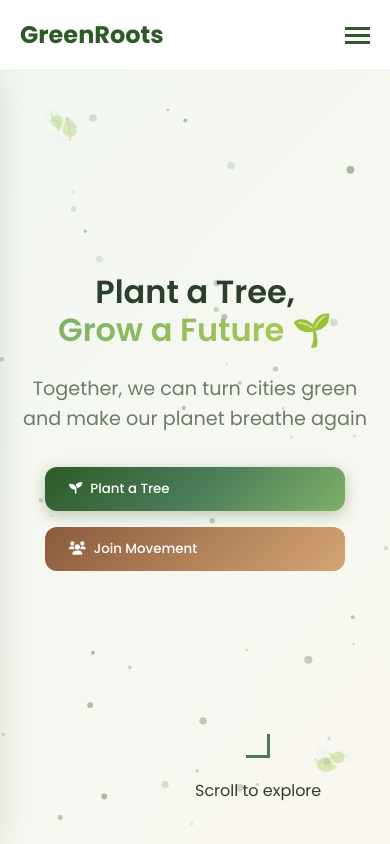
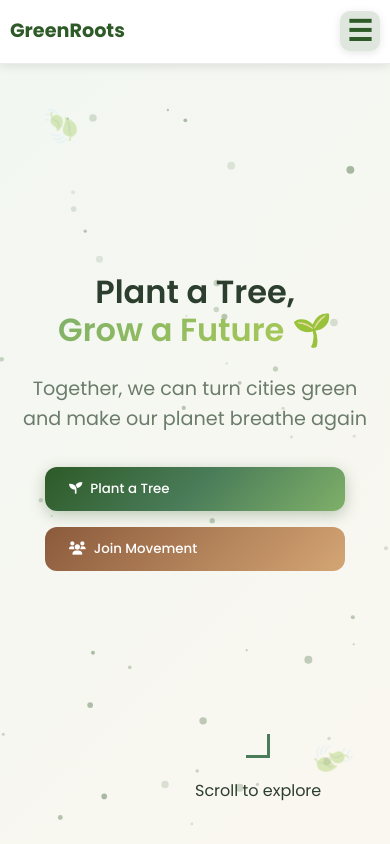
Before and after one commit to shampatil23/Green, a plain HTML site: page index.html in a window 390 px wide. Shown: the top 844 px of the page. Drawn offline with nearby package versions, Linux system fonts and the light colour scheme; no server answers.

Commit message:
Fix mobile navbar overflow issue - navbar now properly contained within viewport

```diff
--- a/styles.css
+++ b/styles.css
@@ -30,6 +30,8 @@
 html {
     scroll-behavior: smooth;
     font-size: 16px;
+    overflow-x: hidden;
+    width: 100%;
 }
 
 body {
@@ -38,12 +40,16 @@ body {
     color: var(--dark-text);
     background-color: var(--white);
     overflow-x: hidden;
+    width: 100%;
+    max-width: 100vw;
 }
 
 .container {
     max-width: 1200px;
     margin: 0 auto;
     padding: 0 20px;
+    width: 100%;
+    box-sizing: border-box;
 }
 
 /* ===== TYPOGRAPHY ===== */
@@ -170,9 +176,10 @@ p {
     display: flex;
     justify-content: space-between;
     align-items: center;
-    max-width: 1200px;
+    max-width: 1400px;
     margin: 0 auto;
     padding: 0 20px;
+    position: relative;
 }
 
 .nav-logo {
@@ -192,18 +199,19 @@ p {
 .nav-menu {
     display: flex;
     list-style: none;
-    gap: 1.8rem;
+    gap: 1.2rem;
     align-items: center;
     margin: 0;
     padding: 0;
+    flex-wrap: nowrap;
 }
 
 .nav-link {
     text-decoration: none;
     color: var(--dark-text);
     font-weight: 500;
-    font-size: 0.95rem;
-    padding: 0.5rem 0.8rem;
+    font-size: 0.88rem;
+    padding: 0.5rem 0.6rem;
     border-radius: 6px;
     transition: var(--transition);
     position: relative;
@@ -234,14 +242,26 @@ p {
     display: none;
     flex-direction: column;
     cursor: pointer;
-    gap: 4px;
+    gap: 6px;
+    z-index: 1001;
+    position: relative;
+    padding: 12px;
+    background: var(--primary-green);
+    border-radius: 8px;
+    box-shadow: 0 2px 8px rgba(0,0,0,0.15);
+}
+
+.hamburger:hover {
+    background: var(--secondary-green);
+    transform: scale(1.05);
 }
 
 .hamburger span {
-    width: 25px;
-    height: 3px;
-    background: var(--primary-green);
-    transition: var(--transition);
+    width: 28px;
+    height: 4px;
+    background: white;
+    transition: var(--transition);
+    border-radius: 2px;
 }
 
 /* ===== FLOATING CTA ===== */
@@ -1122,63 +1142,80 @@ section {
 }
 
 /* ===== RESPONSIVE DESIGN ===== */
-@media (max-width: 768px) {
+@media (max-width: 1024px) {
+    /* Keep navbar at top with only logo and menu button */
+    .navbar {
+        position: fixed;
+        top: 0;
+        left: 0;
+        right: 0;
+        width: 100vw;
+        padding: 1rem 0;
+        background: var(--white);
+        box-shadow: 0 2px 10px rgba(0,0,0,0.1);
+        z-index: 1000;
+        overflow-x: hidden;
+    }
+
+    .nav-container {
+        justify-content: space-between;
+        padding: 0 15px;
+        position: relative;
+        max-width: 100%;
+        width: 100%;
+        overflow: visible;
+        display: flex;
+        align-items: center;
+        margin: 0;
+    }
+
+    /* Hide all navigation links */
     .nav-menu {
-        position: fixed;
-        top: 100%;
-        left: -100%;
-        width: 100%;
-        background: var(--white);
-        flex-direction: column;
-        padding: 0;
-        box-shadow: var(--shadow-medium);
+        display: none !important;
+    }
+
+    /* Hide hamburger */
+    .hamburger {
+        display: none !important;
+    }
+
+    /* Make logo clickable */
+    .nav-logo {
+        display: flex;
+        align-items: center;
+        position: relative;
+        pointer-events: auto;
+        cursor: pointer;
+        font-size: 1.3rem;
+    }
+
+    /* Add hamburger icon in right corner */
+    .nav-container::before {
+        content: '☰';
+        position: absolute;
+        right: 15px;
+        top: 50%;
+        transform: translateY(-50%);
+        font-size: 2rem;
+        font-weight: 900;
+        color: var(--primary-green);
+        display: flex;
+        align-items: center;
+        justify-content: center;
+        width: 45px;
+        height: 45px;
+        background: rgba(45, 90, 39, 0.15);
+        border-radius: 10px;
         transition: all 0.3s ease;
-        z-index: 999;
-        gap: 0;
-        height: calc(100vh - 80px);
-        overflow-y: auto;
-    }
-
-    .nav-menu.active {
-        left: 0;
-    }
-
-    .nav-menu li {
-        margin: 0;
-    }
-
-    .nav-menu .nav-link {
-        padding: 1rem 2rem;
-        font-size: 1rem;
-        border-radius: 0;
-        border-bottom: 1px solid #f0f0f0;
-        display: block;
-        width: 100%;
-    }
-
-    .nav-menu .nav-link:hover {
-        background: var(--pale-green);
-        color: var(--primary-green);
-    }
-
-    .nav-menu .nav-link::after {
-        display: none;
-    }
-
-    .hamburger {
-        display: flex;
-    }
-
-    .hamburger.active span:nth-child(1) {
-        transform: rotate(45deg) translate(5px, 5px);
-    }
-
-    .hamburger.active span:nth-child(2) {
-        opacity: 0;
-    }
-
-    .hamburger.active span:nth-child(3) {
-        transform: rotate(-45deg) translate(7px, -6px);
+        cursor: pointer;
+        z-index: 1001;
+        box-shadow: 0 2px 8px rgba(0,0,0,0.1);
+        pointer-events: auto;
+    }
+
+    .nav-container:hover::before {
+        background: rgba(45, 90, 39, 0.25);
+        transform: translateY(-50%) scale(1.05);
     }
 
     .hero-buttons {
@@ -1237,6 +1274,38 @@ section {
 }
 
 @media (max-width: 480px) {
+    html, body {
+        overflow-x: hidden;
+        max-width: 100vw;
+        position: relative;
+    }
+
+    .navbar {
+        width: 100vw;
+        left: 0;
+        right: 0;
+    }
+
+    .nav-container {
+        padding: 0 10px;
+        width: 100%;
+    }
+
+    .nav-logo {
+        font-size: 1.2rem;
+    }
+
+    .nav-container::before {
+        right: 10px;
+        width: 40px;
+        height: 40px;
+        font-size: 1.8rem;
+    }
+
+    .container {
+        padding: 0 15px;
+    }
+
     .gallery-grid {
         grid-template-columns: 1fr;
     }
@@ -1623,6 +1692,8 @@ section {
     cursor: pointer;
     transition: var(--transition);
     font-weight: 500;
+    white-space: nowrap;
+    font-size: 0.95rem;
 }
 
 .tab-btn:hover,
```
